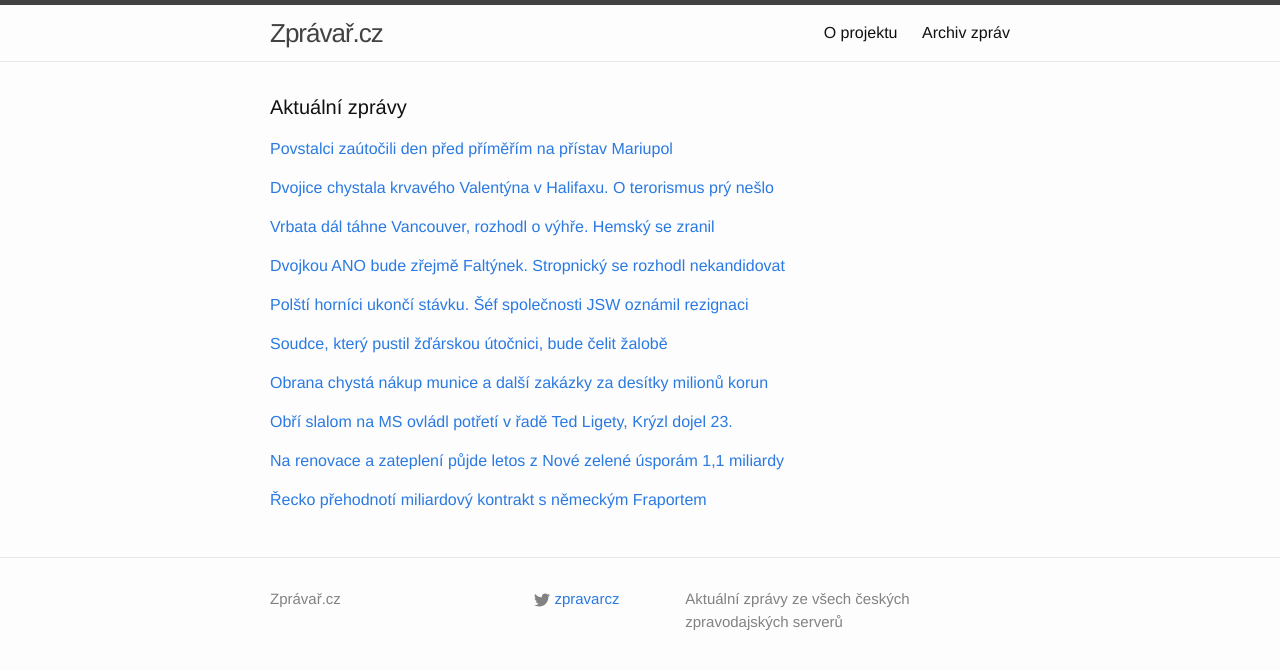
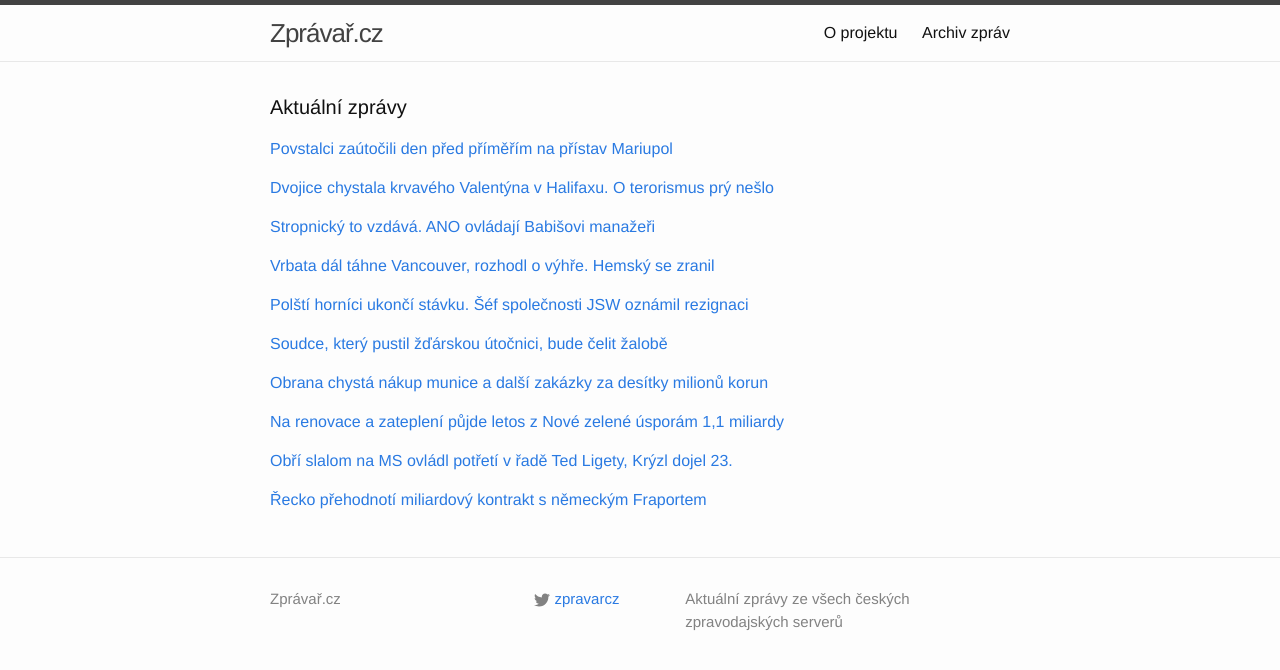
Before and after one commit to adliska/zpravar, a Jekyll site: the page built from index.html, in a window 1280 px wide. Shown: the top 670 px of the page. Built offline with Jekyll 4.4.1, drawn with Linux system fonts in a browser that asks for light colours.

Commit message:
zpravar news update

```diff
--- a/index.html
+++ b/index.html
@@ -37,8 +37,19 @@ layout: default
 <li><a href=http://zpravy.aktualne.cz/zahranici/kanadska-policie-zmarila-plan-strelby-do-davu/r~0562705cb41311e490f70025900fea04/>Kanadská policie zmařila plán střelby do davu - zpravy.aktualne.cz</a></li>
 <li><a href=http://www.novinky.cz/zahranicni/amerika/361680-kanadska-policie-zmarila-valentynsky-masakr.html>Kanadská policie zmařila valentýnský masakr - www.novinky.cz</a></li>
 </ul>
-</div><p><a href="javascript:;" onclick="toggle_visibility('zpravy2')">Vrbata dál táhne Vancouver, rozhodl o výhře. Hemský se zranil</a></p>
+</div><p><a href="javascript:;" onclick="toggle_visibility('zpravy2')">Stropnický to vzdává. ANO ovládají Babišovi manažeři</a></p>
 <div id="zpravy2" style="display:none">
+<ul>
+<li><a href=http://echo24.cz/a/i8cMe>Stropnický to vzdává. ANO ovládají Babišovi manažeři - echo24.cz</a></li>
+<li><a href=http://www.ceskatelevize.cz/ct24/domaci/301685-dvojkou-ano-bude-zrejme-faltynek-stropnicky-se-rozhodl-nekandidovat/>Dvojkou ANO bude zřejmě Faltýnek. Stropnický se rozhodl nekandidovat - www.ceskatelevize.cz</a></li>
+<li><a href=http://www.ceskatelevize.cz/ct24/domaci/301685-dvojkou-hnuti-ano-bude-zrejme-faltynek-stropnicky-se-rozhodl-nekandidovat/>Dvojkou hnutí ANO bude zřejmě Faltýnek. Stropnický se rozhodl nekandidovat - www.ceskatelevize.cz</a></li>
+<li><a href=http://domaci.ihned.cz/c1-63535790-martin-stropnicky-nebude-kandidovat-na-pozici-prvniho-mistopredsedy-ano>Martin Stropnický nebude kandidovat na pozici prvního místopředsedy ANO - domaci.ihned.cz</a></li>
+<li><a href=http://zpravy.e15.cz/domaci/politika/stropnicky-nebude-kandidovat-na-prvniho-mistopredsedu-ano-1162957>Stropnický nebude kandidovat na prvního místopředsedu ANO - zpravy.e15.cz</a></li>
+<li><a href=http://www.ceskenoviny.cz/zpravy/zpravy/stropnicky-nebude-kandidovat-na-prvniho-mistopredsedu-ano/1181295>Stropnický nebude kandidovat na prvního místopředsedu ANO - www.ceskenoviny.cz</a></li>
+<li><a href=http://www.denik.cz/z_domova/stropnicky-nebude-kandidovat-na-prvniho-mistopredsedu-ano-20150214.html>Stropnický nebude kandidovat na prvního místopředsedu ANO - www.denik.cz</a></li>
+</ul>
+</div><p><a href="javascript:;" onclick="toggle_visibility('zpravy3')">Vrbata dál táhne Vancouver, rozhodl o výhře. Hemský se zranil</a></p>
+<div id="zpravy3" style="display:none">
 <ul>
 <li><a href=http://www.tyden.cz/rubriky/sport/hokej/nhl/vrbata-dal-tahne-vancouver-rozhodl-o-vyhre-hemsky-se-zranil_333451.html>Vrbata dál táhne Vancouver, rozhodl o výhře. Hemský se zranil - www.tyden.cz</a></li>
 <li><a href=http://www.rozhlas.cz/_zprava/vrbata-pokracuje-novorocni-produktivite-vancouveru-pomohl-golem-zdolat-boston--1455618>Vrbata pokračuje novoroční produktivitě. Vancouveru pomohl gólem zdolat Boston - www.rozhlas.cz</a></li>
@@ -46,16 +57,6 @@ layout: default
 <li><a href=http://sport.aktualne.cz/vrbata-bodoval-v-nhl-poosme-za-sebou-new-jersey-opet-prohra/r~495d38c8b41311e49bec0025900fea04/>Vrbatova série už tvrvá osm zápasů, Eliáš měl jubileum - sport.aktualne.cz</a></li>
 <li><a href=http://www.sportovninoviny.cz/zpravy/vrbata-bodoval-v-nhl-poosme-za-sebou-new-jersey-opet-prohralo/1181304>Vrbata bodoval v NHL poosmé za sebou, New Jersey opět prohrálo - www.sportovninoviny.cz</a></li>
 <li><a href=http://hokej.idnes.cz/vrbata-si-vytvoril-novy-osobni-rekord-dh4-/nhl.aspx?c=A150214_071342_nhl_Mkr>Vrbata si vytvořil nový osobní rekord, Voráček bral jubilejní 60. bod - hokej.idnes.cz</a></li>
-</ul>
-</div><p><a href="javascript:;" onclick="toggle_visibility('zpravy3')">Dvojkou ANO bude zřejmě Faltýnek. Stropnický se rozhodl nekandidovat</a></p>
-<div id="zpravy3" style="display:none">
-<ul>
-<li><a href=http://www.ceskatelevize.cz/ct24/domaci/301685-dvojkou-ano-bude-zrejme-faltynek-stropnicky-se-rozhodl-nekandidovat/>Dvojkou ANO bude zřejmě Faltýnek. Stropnický se rozhodl nekandidovat - www.ceskatelevize.cz</a></li>
-<li><a href=http://www.ceskatelevize.cz/ct24/domaci/301685-dvojkou-hnuti-ano-bude-zrejme-faltynek-stropnicky-se-rozhodl-nekandidovat/>Dvojkou hnutí ANO bude zřejmě Faltýnek. Stropnický se rozhodl nekandidovat - www.ceskatelevize.cz</a></li>
-<li><a href=http://domaci.ihned.cz/c1-63535790-martin-stropnicky-nebude-kandidovat-na-pozici-prvniho-mistopredsedy-ano>Martin Stropnický nebude kandidovat na pozici prvního místopředsedy ANO - domaci.ihned.cz</a></li>
-<li><a href=http://zpravy.e15.cz/domaci/politika/stropnicky-nebude-kandidovat-na-prvniho-mistopredsedu-ano-1162957>Stropnický nebude kandidovat na prvního místopředsedu ANO - zpravy.e15.cz</a></li>
-<li><a href=http://www.ceskenoviny.cz/zpravy/zpravy/stropnicky-nebude-kandidovat-na-prvniho-mistopredsedu-ano/1181295>Stropnický nebude kandidovat na prvního místopředsedu ANO - www.ceskenoviny.cz</a></li>
-<li><a href=http://www.denik.cz/z_domova/stropnicky-nebude-kandidovat-na-prvniho-mistopredsedu-ano-20150214.html>Stropnický nebude kandidovat na prvního místopředsedu ANO - www.denik.cz</a></li>
 </ul>
 </div><p><a href="javascript:;" onclick="toggle_visibility('zpravy4')">Polští horníci ukončí stávku. Šéf společnosti JSW oznámil rezignaci</a></p>
 <div id="zpravy4" style="display:none">
@@ -81,21 +82,21 @@ layout: default
 <li><a href=http://www.ceskenoviny.cz/zpravy/zpravy/obrana-chysta-nakup-munice-a-dalsi-zakazky-za-desitky-milionu-kc/1181337>Obrana chystá nákup munice a další zakázky za desítky milionů Kč - www.ceskenoviny.cz</a></li>
 <li><a href=http://domaci.ihned.cz/c1-63535770-ministerstvo-obrany-vypise-desetimilionove-zakazky-na-munici-a-inovace>Ministerstvo obrany vypíše desetimilionové zakázky na munici a inovace - domaci.ihned.cz</a></li>
 </ul>
-</div><p><a href="javascript:;" onclick="toggle_visibility('zpravy7')">Obří slalom na MS ovládl potřetí v řadě Ted Ligety, Krýzl dojel 23.</a></p>
+</div><p><a href="javascript:;" onclick="toggle_visibility('zpravy7')">Na renovace a zateplení půjde letos z Nové zelené úsporám 1,1 miliardy</a></p>
 <div id="zpravy7" style="display:none">
+<ul>
+<li><a href=http://zpravy.e15.cz/byznys/reality-a-stavebnictvi/na-renovace-a-zatepleni-pujde-letos-z-nove-zelene-usporam-1-1-miliardy-1162965>Na renovace a zateplení půjde letos z Nové zelené úsporám 1,1 miliardy - zpravy.e15.cz</a></li>
+<li><a href=http://byznys.ihned.cz/c1-63535760-v-programu-nova-zelena-usporam-bude-letos-k-dispozici-1-1-miliardy-korun>V programu Nová zelená úsporám bude letos k dispozici 1,1 miliardy korun - byznys.ihned.cz</a></li>
+<li><a href=http://domaci.ihned.cz/c1-63535760-v-programu-nova-zelena-usporam-bude-letos-k-dispozici-1-1-miliardy-korun>V programu Nová zelená úsporám bude letos k dispozici 1,1 miliardy korun - domaci.ihned.cz</a></li>
+<li><a href=http://www.financninoviny.cz/zpravodajstvi/zpravy/dotace-na-energeticke-uspory-opet-od-1-dubna-bude-v-nich-1-1-mld/1181331>Dotace na energetické úspory opět od 1.dubna, bude v nich 1,1 mld - www.financninoviny.cz</a></li>
+</ul>
+</div><p><a href="javascript:;" onclick="toggle_visibility('zpravy8')">Obří slalom na MS ovládl potřetí v řadě Ted Ligety, Krýzl dojel 23.</a></p>
+<div id="zpravy8" style="display:none">
 <ul>
 <li><a href=http://www.rozhlas.cz/_zprava/obri-slalom-na-ms-ovladl-potreti-v-rade-ted-ligety-kryzl-dojel-23--1455611>Obří slalom na MS ovládl potřetí v řadě Ted Ligety, Krýzl dojel 23. - www.rozhlas.cz</a></li>
 <li><a href=http://www.rozhlas.cz/_zprava/obri-slalom-na-ms-ovladl-potreti-v-rade-ted-ligety-kryzl-je-23--1455610>Obří slalom na MS ovládl potřetí v řadě Ted Ligety, Krýzl je 23 - www.rozhlas.cz</a></li>
 <li><a href=http://www.rozhlas.cz/_zprava/obri-slalom-na-ms-ovladl-potreti-v-rade-ted-ligety-kryzl-je-23--1455611>Obří slalom na MS ovládl potřetí v řadě Ted Ligety, Krýzl je 23 - www.rozhlas.cz</a></li>
 <li><a href=http://sport.aktualne.cz/ms-zlaty-hattrick-v-obrim-slalomu-pro-ligetyho-kryzl-23/r~5e74b902b3eb11e4aff10025900fea04/>MS: Zlatý hattrick v obřím slalomu pro Ligetyho, Krýzl 23. - sport.aktualne.cz</a></li>
-</ul>
-</div><p><a href="javascript:;" onclick="toggle_visibility('zpravy8')">Na renovace a zateplení půjde letos z Nové zelené úsporám 1,1 miliardy</a></p>
-<div id="zpravy8" style="display:none">
-<ul>
-<li><a href=http://zpravy.e15.cz/byznys/reality-a-stavebnictvi/na-renovace-a-zatepleni-pujde-letos-z-nove-zelene-usporam-1-1-miliardy-1162965>Na renovace a zateplení půjde letos z Nové zelené úsporám 1,1 miliardy - zpravy.e15.cz</a></li>
-<li><a href=http://byznys.ihned.cz/c1-63535760-v-programu-nova-zelena-usporam-bude-letos-k-dispozici-1-1-miliardy-korun>V programu Nová zelená úsporám bude letos k dispozici 1,1 miliardy korun - byznys.ihned.cz</a></li>
-<li><a href=http://domaci.ihned.cz/c1-63535760-v-programu-nova-zelena-usporam-bude-letos-k-dispozici-1-1-miliardy-korun>V programu Nová zelená úsporám bude letos k dispozici 1,1 miliardy korun - domaci.ihned.cz</a></li>
-<li><a href=http://www.financninoviny.cz/zpravodajstvi/zpravy/dotace-na-energeticke-uspory-opet-od-1-dubna-bude-v-nich-1-1-mld/1181331>Dotace na energetické úspory opět od 1.dubna, bude v nich 1,1 mld - www.financninoviny.cz</a></li>
 </ul>
 </div><p><a href="javascript:;" onclick="toggle_visibility('zpravy9')">Řecko přehodnotí miliardový kontrakt s německým Fraportem</a></p>
 <div id="zpravy9" style="display:none">
```
